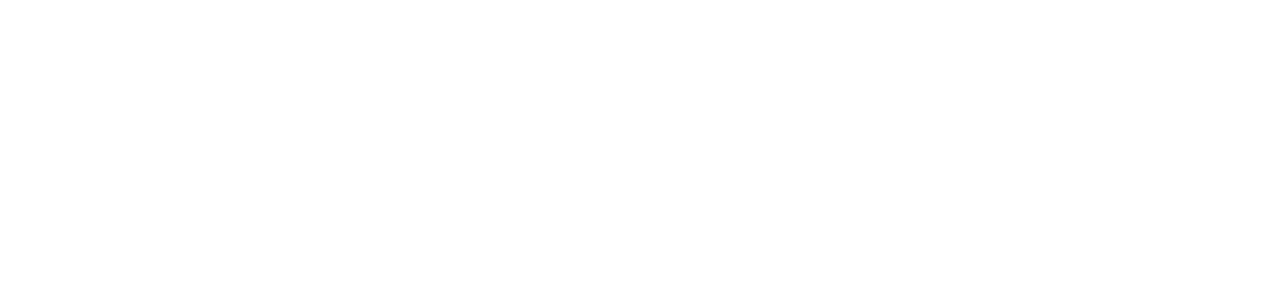
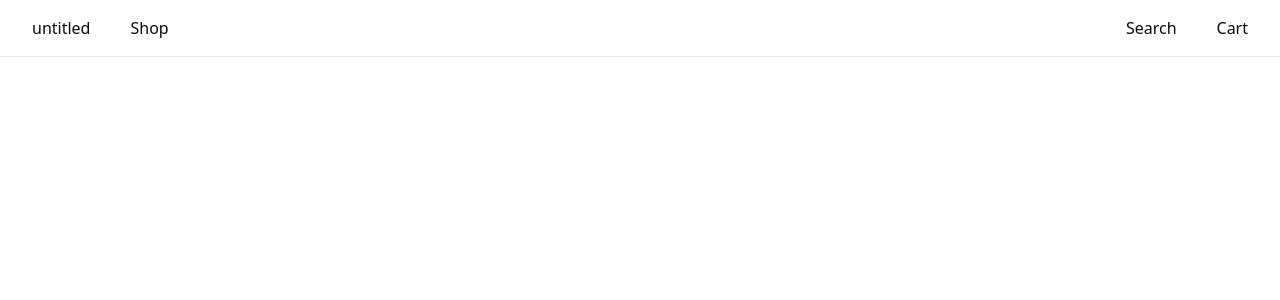
Before and after one commit to achris-alonzo30/untitled, a Next.js app: page / in a window 1280 px wide. Shown: the top 300 px of the page. Built offline with nearby package versions, Linux system fonts and the light colour scheme.

Commit message:
create header component

```diff
--- a/next.config.js
+++ b/next.config.js
@@ -1,9 +1,3 @@
-/**
- * Run `build` or `dev` with `SKIP_ENV_VALIDATION` to skip env validation. This is especially useful
- * for Docker builds.
- */
-await import("./src/env.js");
-
 /** @type {import("next").NextConfig} */
 const config = {};
 
--- a/src/app/layout.tsx
+++ b/src/app/layout.tsx
@@ -3,6 +3,7 @@ import { type Metadata } from "next";
 
 import { GeistSans } from "geist/font/sans";
 import { ClerkProvider } from "@clerk/nextjs";
+import { Header } from "@/components/Header";
 
 
 export const metadata: Metadata = {
@@ -17,7 +18,8 @@ export default function RootLayout({
   return (
     <ClerkProvider>
       <html lang="en" suppressHydrationWarning>
-        <body className={`${GeistSans.variable}`}>
+        <body className={`${GeistSans.variable} h-full w-full`}>
+          <Header />
           {children}
         </body>
       </html>
--- /dev/null
+++ b/src/components/Header.tsx
@@ -0,0 +1,24 @@
+import Link from "next/link"
+
+export const Header = () => {
+    return (
+        <header className="w-full fixed top-0 border-b py-4 px-8 bg-opacity-30">
+            <nav className="flex items-center justify-between gap-6 max-w-7xl ">
+                <ul className="flex items-center gap-10">
+                    <h2>untitled</h2>
+                    <Link href="#shop">
+                        Shop
+                    </Link>
+                </ul>
+                <ul className="flex items-center gap-10">
+                    <Link href="#">
+                        Search
+                    </Link>
+                    <Link href="#">
+                        Cart
+                    </Link>
+                </ul>
+            </nav>
+        </header>
+    )
+}
--- a/src/env.ts
+++ b/src/env.ts
@@ -7,7 +7,7 @@ export const env = createEnv({
     NODE_ENV: z
       .enum(["development", "test", "production"])
       .default("development"),
-      CLERK_SECRET_KEY: z.string()
+    CLERK_SECRET_KEY: z.string()
   },
 
   client: {
```
